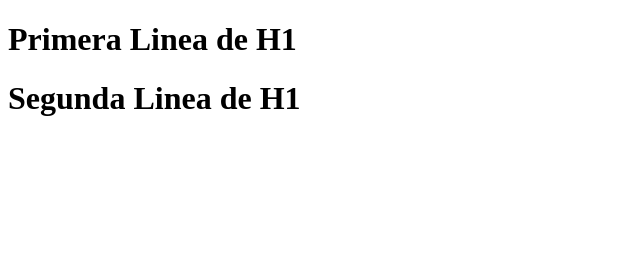
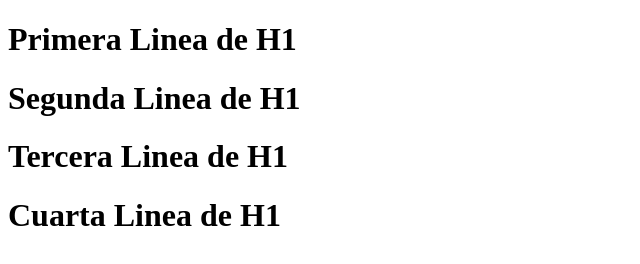
Before and after one commit to JesusAP02/GIT__CLASE, a plain HTML site: page index.html in a window 1280 px wide. Shown: the whole page, without its empty margins (0-640 px from the left). Drawn offline with Linux system fonts and the light colour scheme.

Commit message:
se agregaron 2 lineas H1 en el body

```diff
--- a/index.html
+++ b/index.html
@@ -8,5 +8,7 @@
 <body>
     <h1>Primera Linea de H1</h1>
     <h1>Segunda Linea de H1</h1>
+    <h1>Tercera Linea de H1</h1>
+    <h1>Cuarta Linea de H1</h1>
 </body>
 </html>
```
